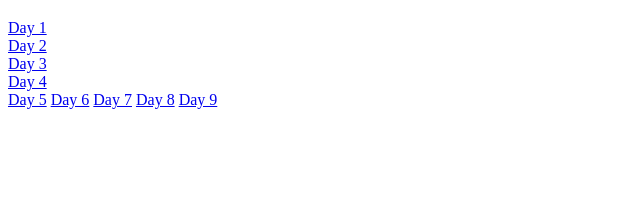
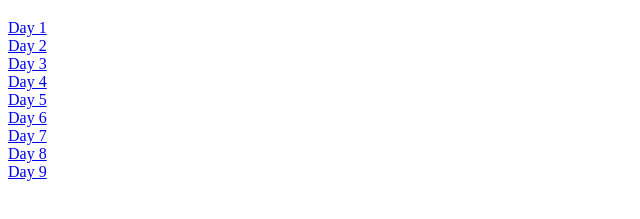
Before and after one commit to lakshminarayanakatikala/class, a plain HTML site: page index.html in a window 1280 px wide. Shown: the part 61-280 px from the top of the page, without its empty margins (0-640 px from the left). Drawn offline with Linux system fonts and the light colour scheme.

Commit message:
Update index.html

```diff
--- a/index.html
+++ b/index.html
@@ -11,10 +11,10 @@
     <a href="Day2/day2main.html">Day 2</a><br>
     <a href="Day3/DAYTHREE.html">Day 3</a><br>
     <a href="Day4/main.html">Day 4</a><br>
-    <a href="Day5/DAY5.html">Day 5</a>
-    <a href="Day6/day6main.html">Day 6</a>
-    <a href="Day7/day7.html">Day 7</a>
-    <a href="Day8/day8main.html">Day 8</a>
+    <a href="Day5/DAY5.html">Day 5</a><br>
+    <a href="Day6/day6main.html">Day 6</a><br>
+    <a href="Day7/day7.html">Day 7</a><br>
+    <a href="Day8/day8main.html">Day 8</a><br>
     <a href="Day9/day9.html">Day 9</a>
 </body>
 </html>
```
